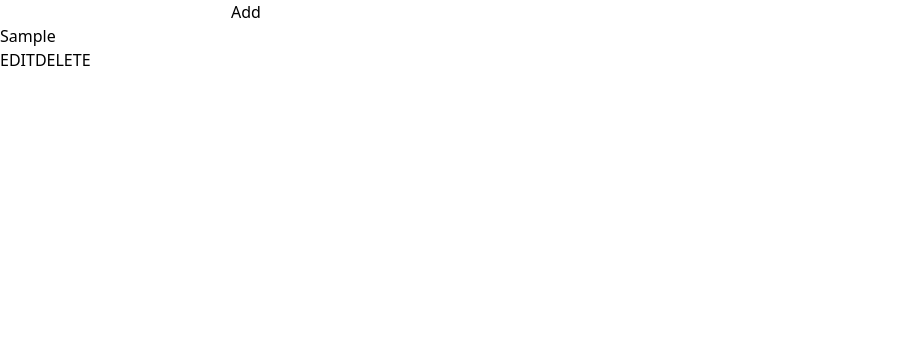
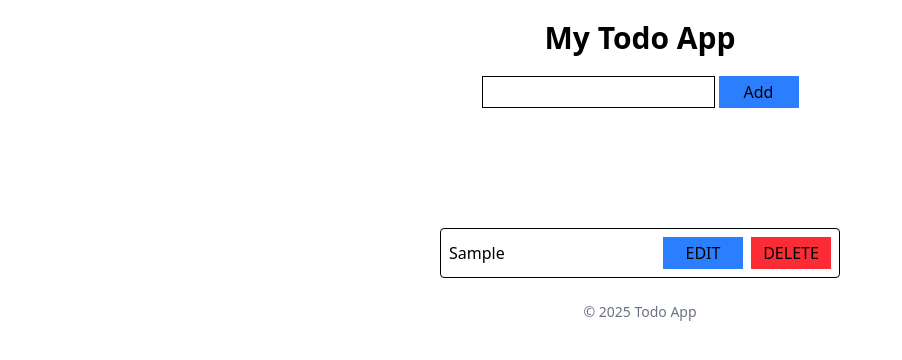
Before and after one commit to abhijithpr08/React-TodoApplication, a React (Vite) app: page / in a window 1280 px wide. Both pictures are taken after typing "Sample" into the empty fields and a click on the button "Add". Shown: the top 360 px of the page, without its empty margins (0-902 px from the left). Built offline with nearby package versions, Linux system fonts and the light colour scheme.

Commit message:
ui completed

```diff
--- a/src/components/Footer.jsx
+++ b/src/components/Footer.jsx
@@ -1,7 +1,7 @@
-const Footer=()=>{
-    <p>
-        footer
-    </p>
-}
+const Footer = () => (
+  <p className="text-center text-sm text-gray-500 mt-6">
+    © 2025 Todo App
+  </p>
+);
 
-export default Footer
+export default Footer;
--- a/src/components/Header.jsx
+++ b/src/components/Header.jsx
@@ -1,7 +1,7 @@
-const Header=()=>{
-    <h1 className="font-bold">
-        Todo App
-    </h1>
-}
+const Header = () => (
+  <h1 className="text-3xl font-bold text-center my-5">
+    My Todo App
+  </h1>
+);
 
 export default Header;
--- a/src/components/TodoItem.jsx
+++ b/src/components/TodoItem.jsx
@@ -7,23 +7,23 @@ const TodoItem = ({todo}) =>{
     const [text,setText]=useState(todo.text)
 
     return (
-        <li>
-            {edit ?(<input value={text} onChange={(e)=>setText(e.target.value)}/>)
+        <li className="flex justify-between items-center border p-2 rounded">
+            {edit ?(<input className="border p-1" value={text} onChange={(e)=>setText(e.target.value)}/>)
             :
-            (<span>{todo.text}</span>)}
+            (<span className="w-30">{todo.text}</span>)}
 
-            <div>
+            <div className="flex gap-2">
                 {
-                    edit ? ( <button onClick={()=>{
+                    edit ? ( <button className="bg-green-500 p-1 w-20" onClick={()=>{
                     updateTodo(todo.id, text);
                     setEdit(false);
                 }}>SAVE</button>)
                 :
-                (<button onClick={() => setEdit(true)}
+                (<button className="bg-blue-500 p-1 w-20" onClick={() => setEdit(true)}
 
                     >EDIT</button>)
                 }
-                <button onClick={()=> deleteTodo(todo.id)}>
+                <button onClick={()=> deleteTodo(todo.id)} className="bg-red-500 p-1 w-20">
                 DELETE
                 </button>
             </div>
--- a/src/components/TodoList.jsx
+++ b/src/components/TodoList.jsx
@@ -5,11 +5,13 @@ const TodoList =()=>{
     const {todos} = useTodo()
 
     return(
-        <ul>
+        <div className="flex justify-center">
+            <ul className="w-100 space-y-1">
             {todos.map(todo=>(
                 <TodoItem key={todo.id} todo={todo}/>
             ))}
         </ul>
+        </div>
     )
 }
 
--- a/src/components/Todoform.jsx
+++ b/src/components/Todoform.jsx
@@ -12,9 +12,9 @@ const TodoForm = () => {
     };
 
     return (
-        <form onSubmit={handleSubmit}>
-            <input value={text} onChange={(e) => setText(e.target.value)} />
-            <button>Add</button>
+        <form onSubmit={handleSubmit} className="flex gap-1 justify-center mb-30">
+            <input className="border h-8" value={text} onChange={(e) => setText(e.target.value)} />
+            <button className="bg-blue-500 p-1 w-20">Add</button>
         </form>
     )
 }
```
